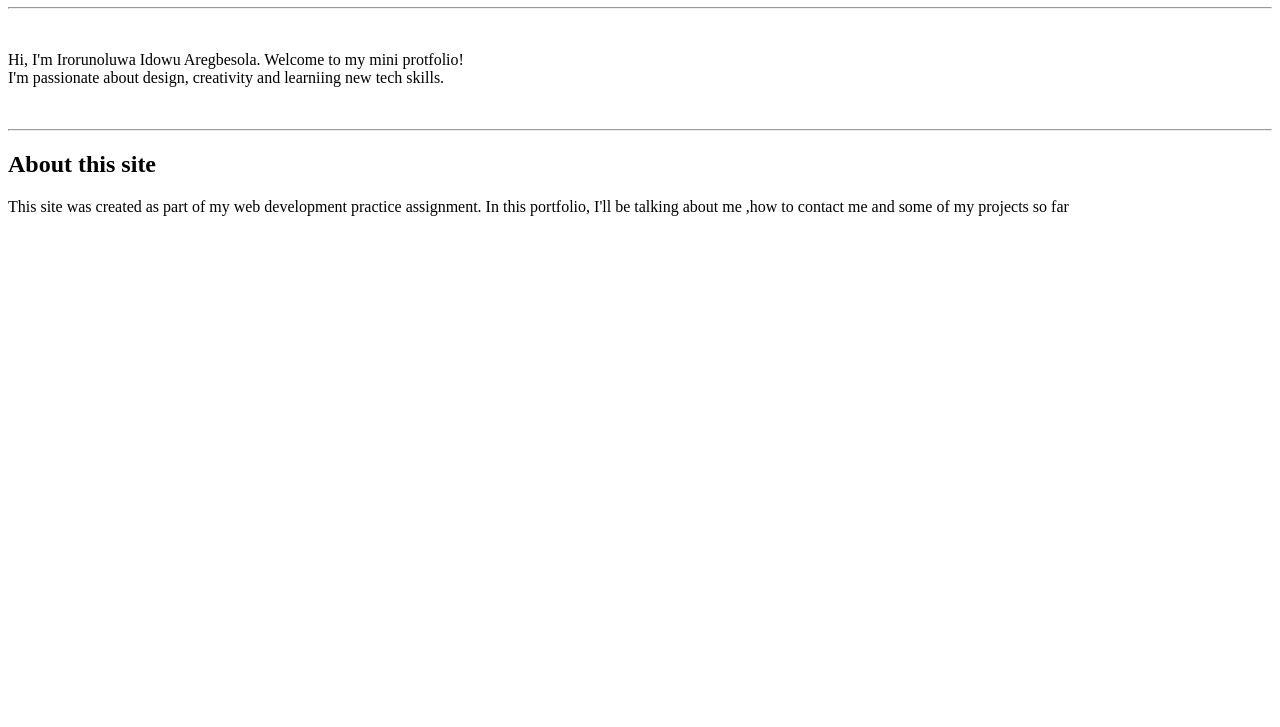
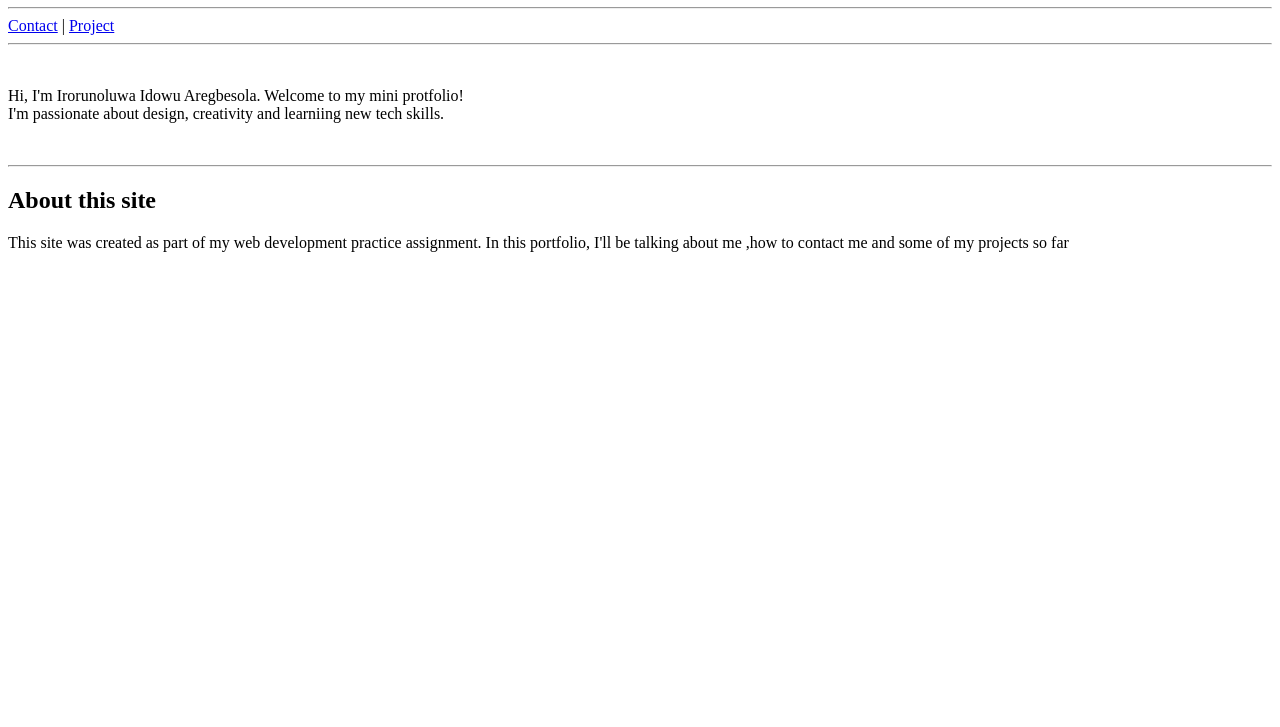
Before and after one commit to irorunoluwa1/htmlproject-1, a plain HTML site: page index.html in a window 1280 px wide. Shown: the part 73-800 px from the top of the page. Drawn offline with Linux system fonts and the light colour scheme.

Commit message:
made another update

```diff
--- a/index.html
+++ b/index.html
@@ -5,6 +5,10 @@
   </head>
   <body>
     <h1>Welcome to my Portfolio</h1>
+<hr>
+    <a href="contact.html" title="Contact page"> Contact</a>
+    |
+    <a href="project.html" title="My project"> Project</a>
 <hr>
 <br>
     <p>Hi, I'm Irorunoluwa Idowu Aregbesola. Welcome to my mini protfolio!
```
Also changed, not shown: img/my picture.jpg (added).
